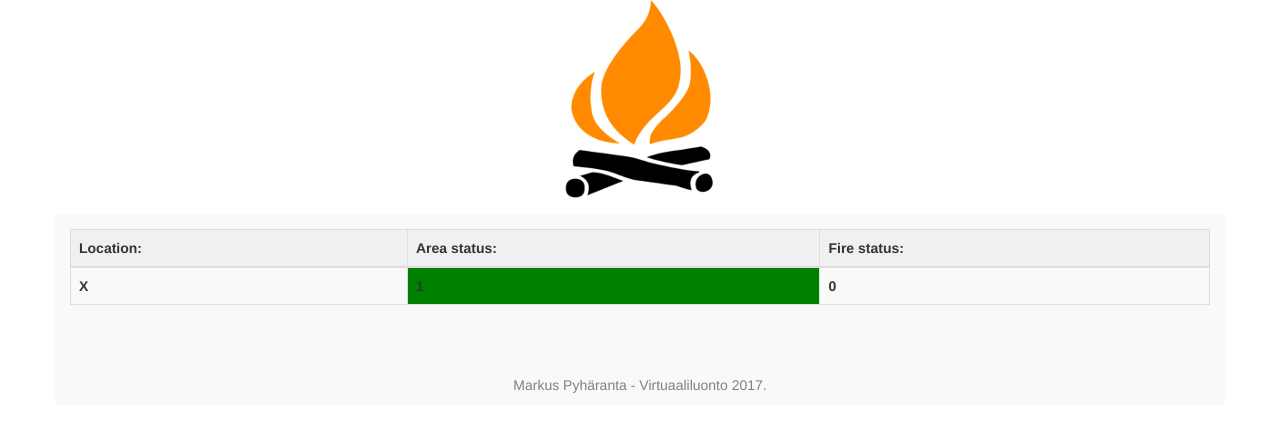
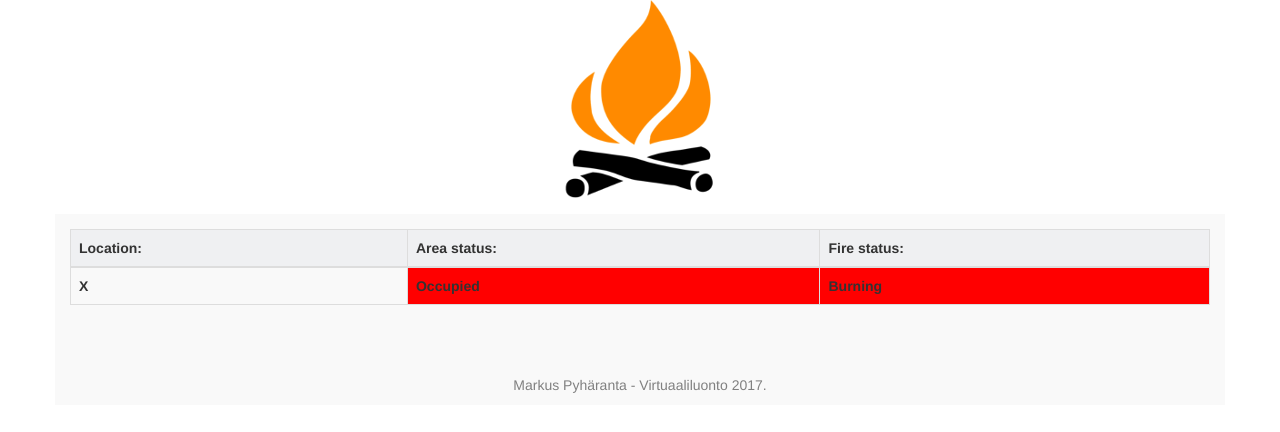
Before and after one commit to wikkii/raspluonto, a PHP site: page / in a window 1280 px wide. Shown: the part 71-503 px from the top of the page. Run offline with PHP 8.4, Linux system fonts and the light colour scheme; lists and menus that the app fills with data are empty; some libraries are stand-ins or nearby versions.

Commit message:
JavaScript now working as intended.

```diff
--- a/public_html/index.php
+++ b/public_html/index.php
@@ -100,50 +100,59 @@
 </div>
 
 
-
+<!-- JavaScript starts here! -->
 <!-- Set table values -->
 
 <script>
-function setValue(){
+
+	var Pir = 1;
+	var Flame = 1;
+
+		console.log(pir);
 
 
-	<!-- Set value for PIR -->
-	var PirValue = document.getElementById("pir").innerHTML = "1";
+<!-- Change table colors based on their value -->
 
-	<!-- Set value for Flame -->
-	var FlameValue = document.getElementById("flame").innerHTML = "0";
+
+function checkValue(){
+
+		console.log("we are in checkValue" + pir);
+
+	<!-- If PIR's value has been defined as 1, then use red color -->
+	if (Pir == 1 ) {
+		document.getElementById("pir").style.backgroundColor = "red";
+		document.getElementById("pir").innerHTML = "Occupied";
+
+		console.log("we are in if");
+	}
+	<!-- If PIR's value has been defined as something else than 1, then use green color -->
+	else {
+		document.getElementById("pir").style.backgroundColor = "green";
+		document.getElementById("pir").innerHTML = "Empty";
+
+		console.log("we are in else");
+
+	}
+	<!-- If Flame's value has been defined as 1, then use red color -->
+	if (Flame == 1 ) {
+		document.getElementById("flame").style.backgroundColor = "red";
+		document.getElementById("flame").innerHTML = "Burning";
+
+		console.log("we are in if");
+	}
+	<!-- If Flame's value has been defined as something else than 1, then use green color -->
+	else {
+		document.getElementById("flame").style.backgroundColor = "green";
+		document.getElementById("flame").innerHTML = "Gone out";
+
+		console.log("we are in else");
+
+	}
 
 }
 
-<!-- Run script -->
-setValue();
+<!-- Call the function -->
 
-</script>
-
-<!-- Change table colors based on their value -->
-
-<script>
-function checkValue(){
-
-	//Not working atm..
-
-	var PirValue = document.getElementById("pir");
-
-	<!-- If PIRs value has been defined as 1, then use red color -->
-	if (PirValue.value == "1" ) {
-		PirValue.style.backgroundColor = "red";
-
-
-	}
-	<!-- If PIRs value has been defined as something else than 1, then use green color -->
-	else {
-		PirValue.style.backgroundColor = "green";
-
-
-	}
-}
-
-<!-- Run script -->
 checkValue();
 
 </script>
```
